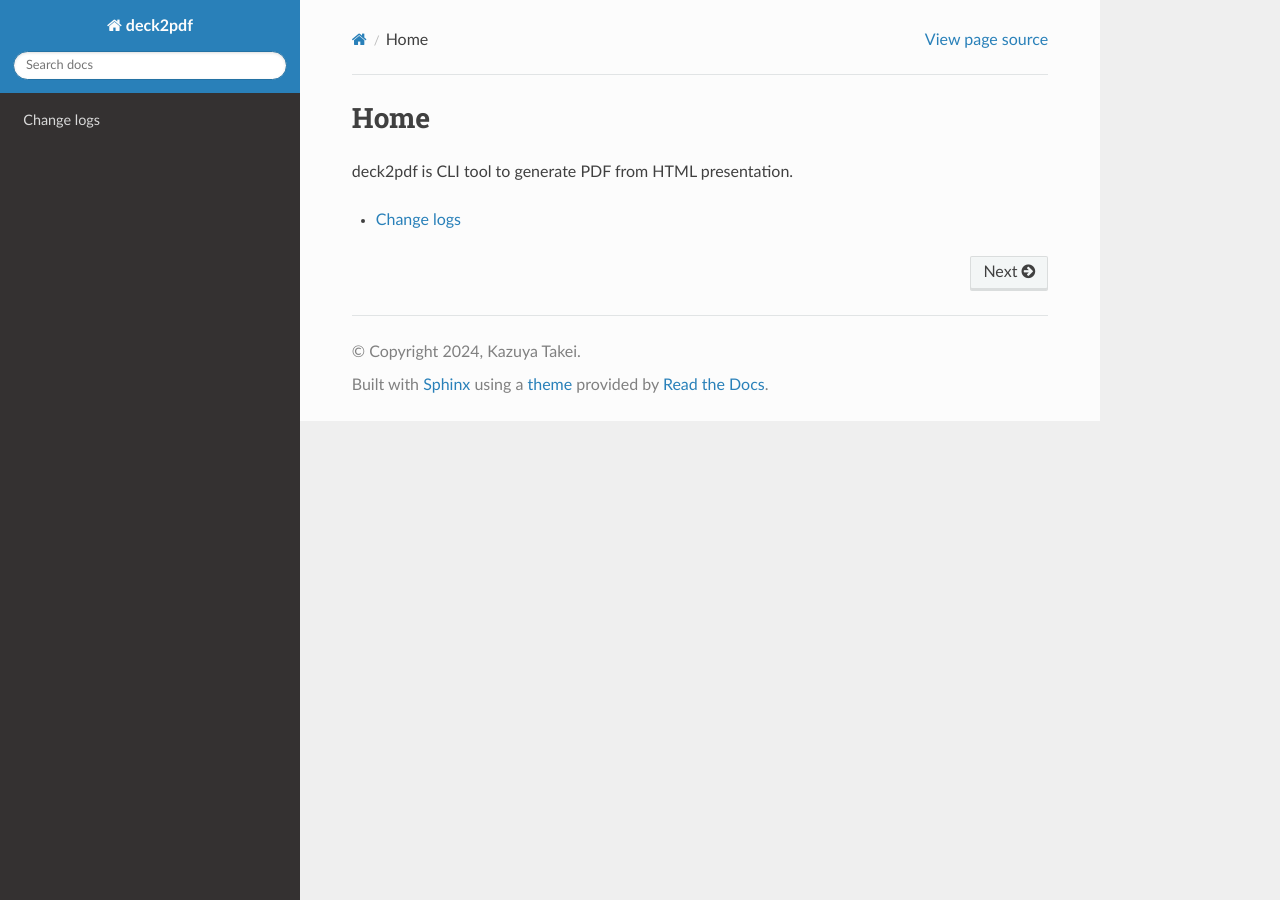
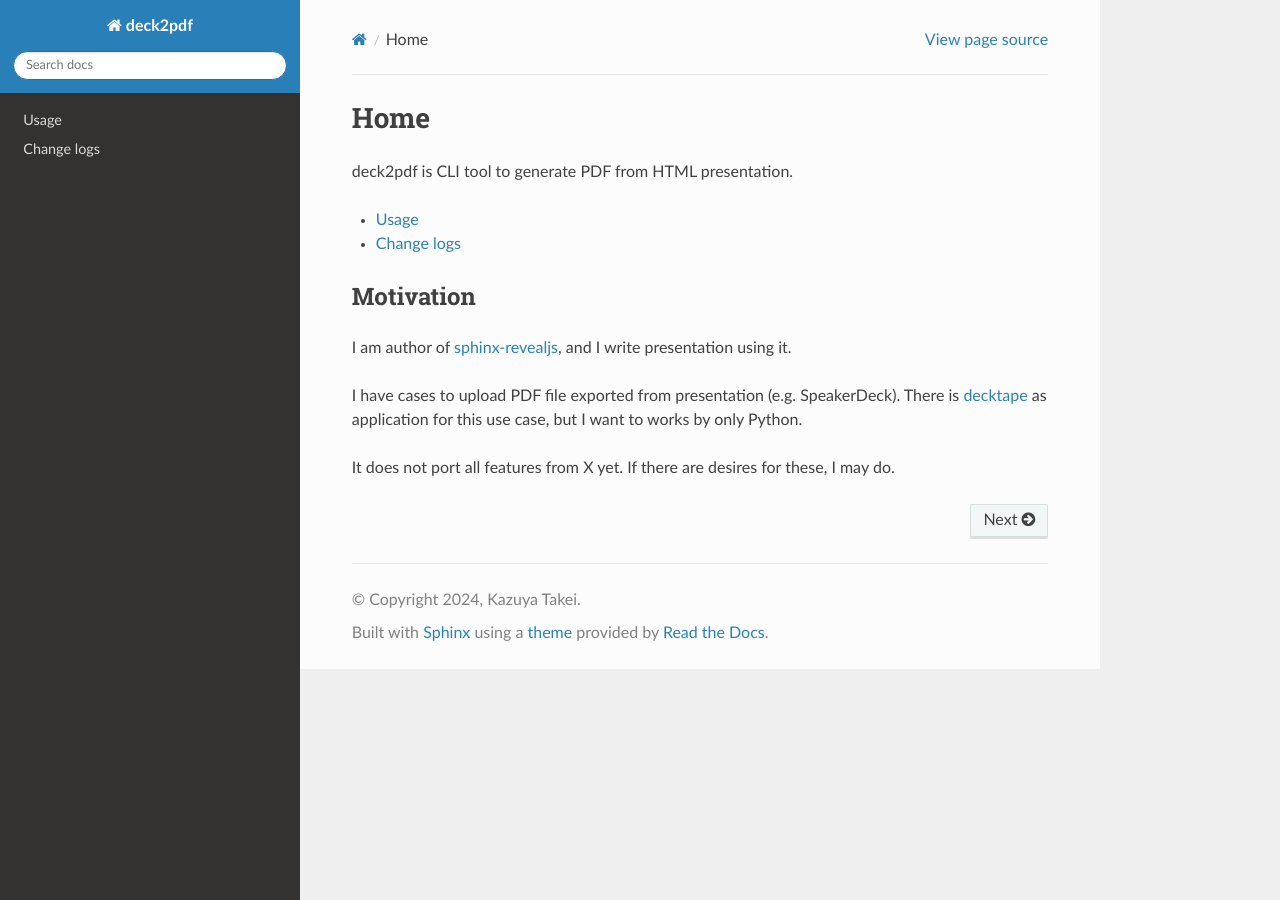
Before and after one commit to attakei/deck2pdf-python, a Sphinx documentation site: the page built from docs/index.rst, in a window 1280 px wide. Built offline with Sphinx 7.4.7 and the Read the Docs theme 3.1.0, drawn with Linux system fonts in a browser that asks for light colours.

Commit message:
docs: Add contents

```diff
--- a/docs/index.rst
+++ b/docs/index.rst
@@ -7,4 +7,18 @@ deck2pdf is CLI tool to generate PDF from HTML presentation.
 .. toctree::
    :maxdepth: 1
 
+   usage
    changes
+
+Motivation
+==========
+
+I am author of `sphinx-revealjs <https://pypi.org/project/sphinx-revealjs/>`_,
+and I write presentation using it.
+
+I have cases to upload PDF file exported from presentation (e.g. SpeakerDeck).
+There is `decktape <https://github.com/astefanutti/decktape>`_ as application for this use case,
+but I want to works by only Python.
+
+It does not port all features from X yet.
+If there are desires for these, I may do.
```
Also changed, not shown: docs/usage.rst (added, +35 -0 lines).
